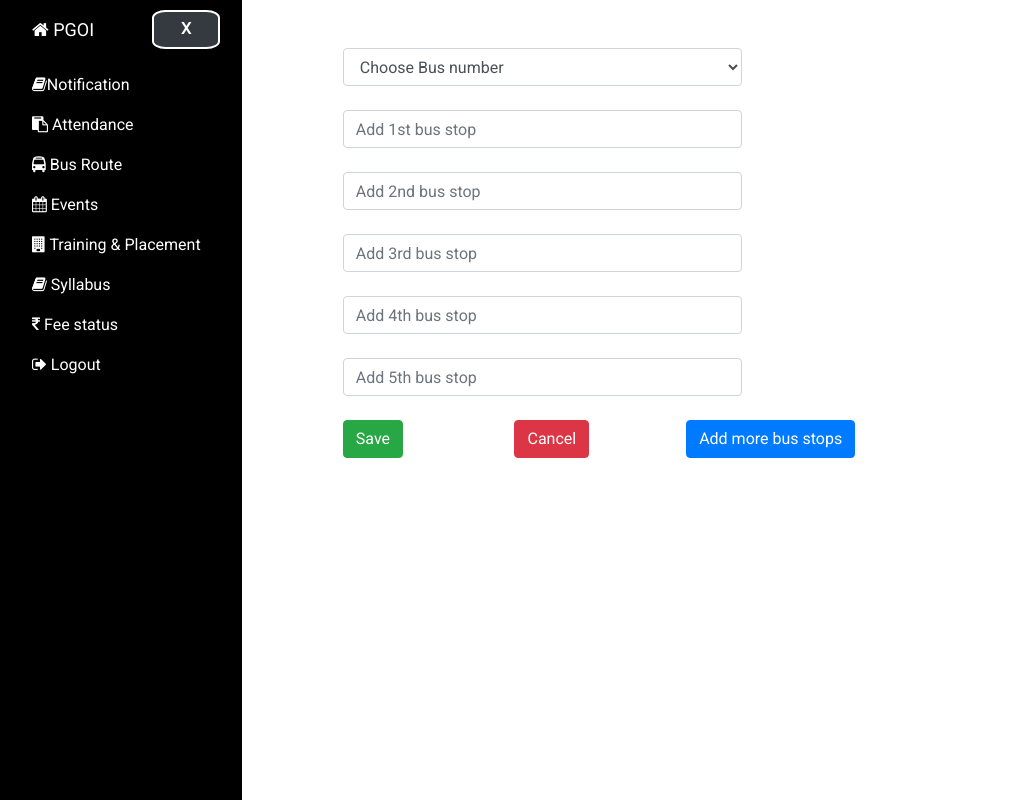
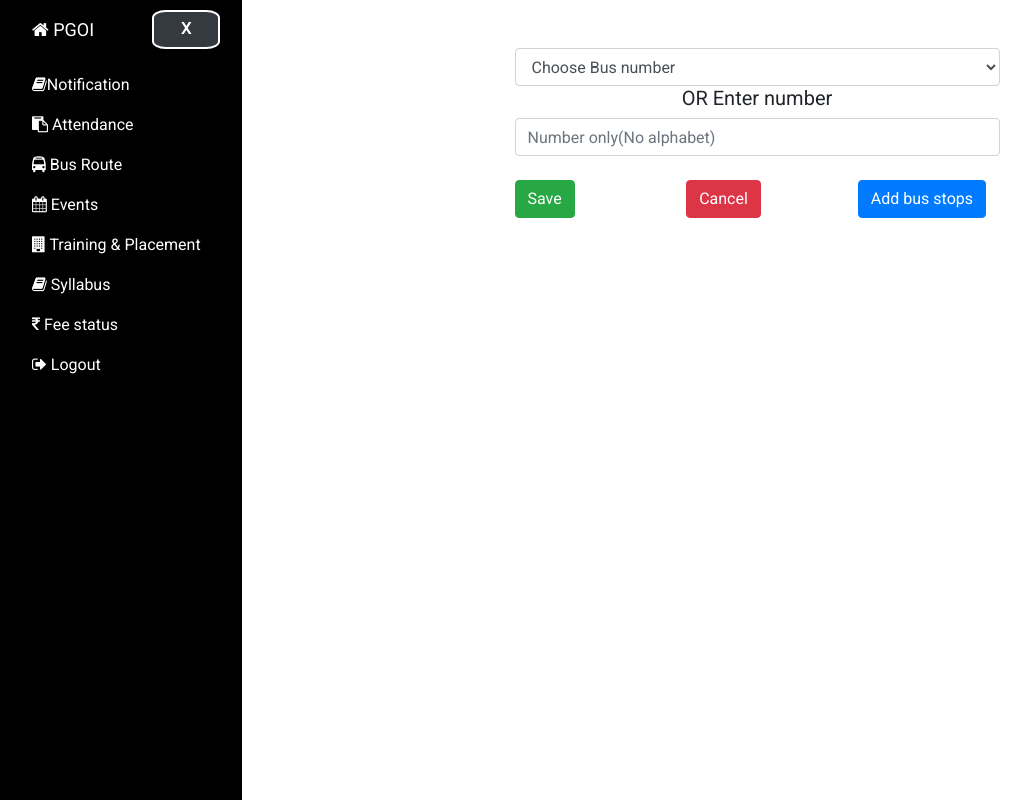
Before and after one commit to hemansah/PGOI, a PHP site: page /admin/bus_route_admin.php in a window 1280 px wide. Shown: the whole page, without its empty margins (8-1039 px from the left). Run offline with PHP 8.4, Linux system fonts and the light colour scheme.

Commit message:
small UI changes Index,notifi,bus_admin

```diff
--- a/admin/admin-dashboard.php
+++ b/admin/admin-dashboard.php
@@ -55,7 +55,7 @@
 			</div>
 
 			<div class="col-4">
-				<a href="">
+				<a href="bus_route_admin.php">
 					<div class="card">
   						<div class="admin-card">
   							<i class="fa fa-bus fa-3x"></i>
--- a/admin/bus_route_admin.php
+++ b/admin/bus_route_admin.php
@@ -12,7 +12,7 @@
 
 		<script type="text/javascript">
 			$(document).ready(function() {
-    var max_fields = 30;
+			    var max_fields = 35;
 			    var wrapper = $(".container1");
 			    var add_button = $(".add_form_field");
 
@@ -21,7 +21,7 @@
 			        e.preventDefault();
 			        if (x < max_fields) {
 			            x++;
-            $(wrapper).append('<div><input type="text" class="form-control" placeholder="Keep adding more..." name="mytext[]"/><a href="#" class="delete">Delete</a></div>'); //add input box
+			            $(wrapper).append('<div><input type="text" class="form-control" placeholder="Add more..." name="stop_no[]"/><a href="#" class="delete">Delete</a></div>'); //add input box
 			        } else {
 			            alert('You Reached the limits')
 			        }
@@ -54,38 +54,25 @@
 			</div>
 		</div>
 
-		<form>
+		<form method="post" >
 			<div class="row">
-				<div class="col-sm-5 offset-1">
+				<div class="col-sm-6 offset-3">
 
-						<select class="form-control" id="" name="">
-							<option>Choose Bus number</option>
+						<select class="form-control" id="bus_no_select" name="bus_no_select">
+							<option value="0">Choose Bus number</option>
 							<option>Bus no 1</option>
 							<option>Bus no 2</option>
 							<option>Bus no 3</option>
 							<option>Bus no 4</option>
-							<option>Bus no 5</option>
-							<option>Bus no 7</option>
-							<option>Bus no 8</option>
-							<option>Bus no 9</option>
-							<option>Bus no 10</option>
-							<option>Bus no 11</option>
-							<option>Bus no 12</option>
-							<option>Bus no 13</option>
-							<option>Bus no 14</option>
-							<option>Bus no 15</option>
-							<option>Bus no 17</option>
-						</select><br>
+						</select>
+						<h5 class="text-center">OR Enter number</h5>
+						<input type="text" name="bus_no_input"  class="form-control"  placeholder="Number only(No alphabet)"><br>
+
 				</div>
 			</div>
 
 			<div class="row">
-				<div class="col-sm-5 offset-1 container1">
-					<input type="text" name="" value="" placeholder="Add 1st bus stop" class="form-control"><br>
-					<input type="text" name="" value="" placeholder="Add 2nd bus stop" class="form-control"><br>
-					<input type="text" name="" value="" placeholder="Add 3rd bus stop" class="form-control"><br>
-					<input type="text" name="" value="" placeholder="Add 4th bus stop" class="form-control"><br>
-					<input type="text" name="" value="" placeholder="Add 5th bus stop" class="form-control"><br>
+				<div class="col-sm-6 offset-3 container1">
 
 				</div>
 			</div>
@@ -93,7 +80,7 @@
 
 				<div class="row">
 
-					<div class="col-sm-2 offset-1">
+					<div class="col-sm-2 offset-3">
 						<input type="button" name="" value="Save" class="btn btn-success">
 					</div>
 					<div class="col-sm-2">
@@ -101,7 +88,7 @@
 					</div>
 
 					<div class="col-sm-2 ">
-						<input type="button" name="" class="btn btn-primary add_form_field" value="Add more bus stops" onclick="add(document.forms[0].element.value)" style="display: inline;">
+						<input type="button" name="" class="btn btn-primary add_form_field" value="Add bus stops" onclick="add(document.forms[0].element.value)" style="display: inline;">
 					</div>
 				</div>
 
--- a/assets/css/style.css
+++ b/assets/css/style.css
@@ -31,7 +31,7 @@ body {
     Using css on notification_admin for layout of cards
 ------------------------------------*/
 .admin-card {
-  box-shadow: 0 4px 8px 0 rgba(0,0,0,0.2);
+  box-shadow: 0 4px 4px 0 rgba(0,0,0,0.2);
   transition: 0.3s;
   height: 140px;
   width: 100%;
@@ -39,7 +39,7 @@ body {
   margin-top: 10px;
 }
 .admin-card:hover {
-  box-shadow: 0 8px 16px 0 rgba(0,0,0,0.2);
+  box-shadow: 0 8px 4px 0 rgba(0,0,0,0.3);
 }
 
 
--- a/index.php
+++ b/index.php
@@ -62,7 +62,8 @@
 								if ($notification){
 									while ($row=mysqli_fetch_assoc($notification)){
 
-										echo '
+										if ($row['status']=='active') {
+											echo '
 											    <li class="notice-li">
 											    	<h4 class="notice-span">
 											    		<i class="fa fa-chevron-circle-right" aria-hidden="true"></i> '.$row['topic'].'
@@ -71,6 +72,7 @@
 											    	<p class="notice-p">' . $row['details'] . '</p>
 											    </li>
 						    					<hr class="."hr-scroll".">';
+						    			}
 									}
 								}else{
 									echo "<h4>No Notification to show.</h4>";
--- a/notifications.php
+++ b/notifications.php
@@ -51,7 +51,7 @@
 							<?php
 								if ($notification){
 									while ($row=mysqli_fetch_assoc($notification)){
-
+										if ($row['status']=='active') {
 										echo '
 											<h4><i class="fa fa-chevron-circle-right" aria-hidden="true"></i>'.$row['topic'].'</h4>
 											 <p><strong>Content:</strong> ' . $row['details'] . ' </p>
@@ -59,6 +59,7 @@
 										    	<p class="td">'.$row['date_time'].'</p>
 										    </div>
 										    <hr class="hr-scroll">	';
+										}
 									}
 								}else{
 									echo "<h4>No Notification to show.</h4>";
```
Lines whose indentation alone changed are shown as unchanged.
